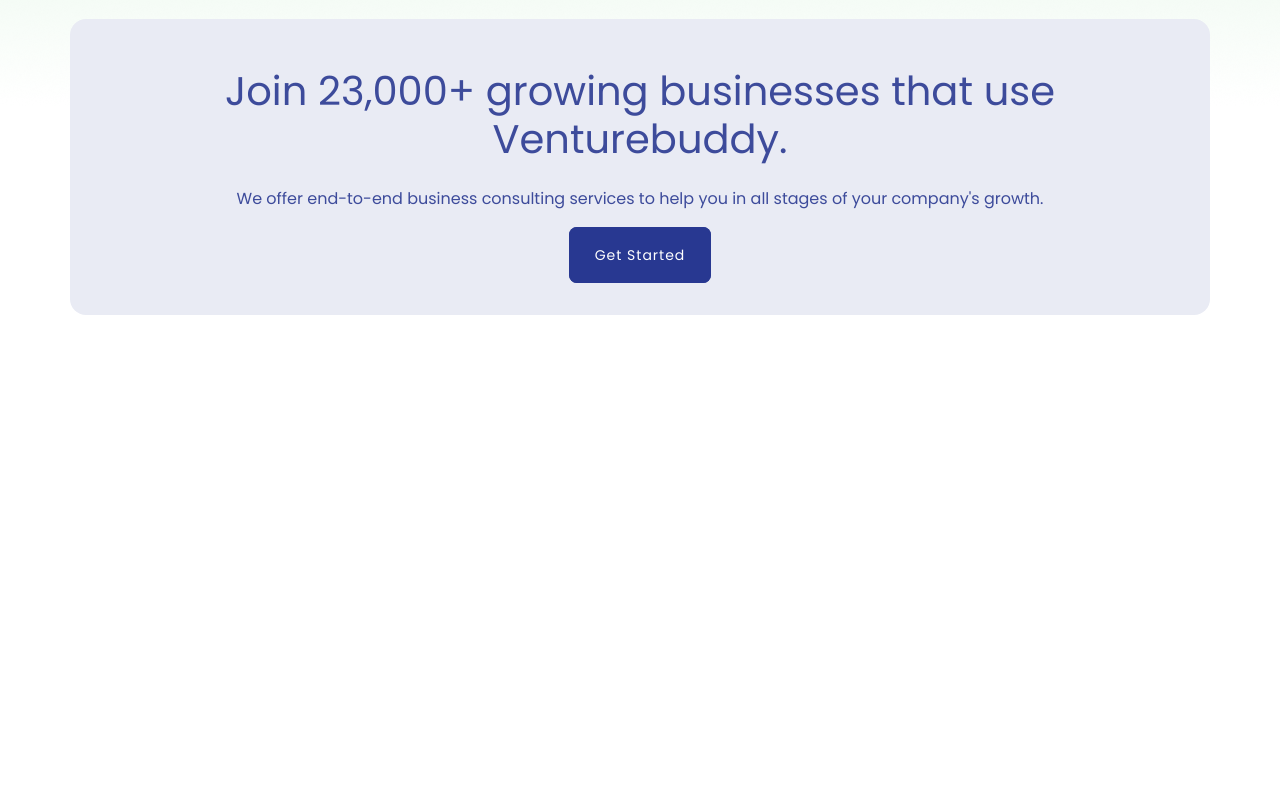
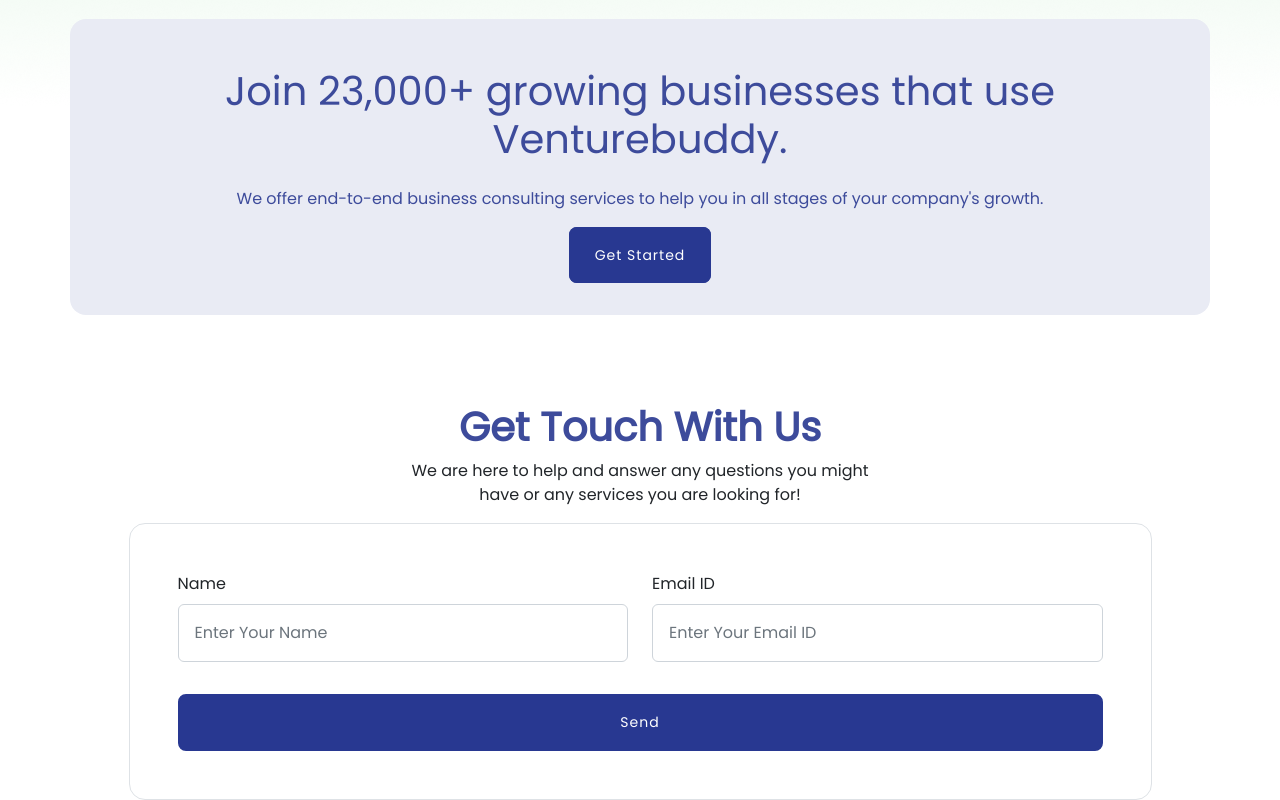
Before and after one commit to dheerajhemachandran/venturebuddy-google-auth, a React (Create React App) app: page / in a window 1280 px wide. Shown: the part 5266-6066 px from the top of the page. Before the commit the page ends 5669 px from the top, so only its background shows below. Built offline with nearby package versions, Linux system fonts and the light colour scheme.

Commit message:
get in touch section added

```diff
--- a/src/App.css
+++ b/src/App.css
@@ -189,6 +189,11 @@
   color: #283891 !important;
   border: 2px solid #283891;
   transition: all 200ms;
+}
+
+.btn-blue:focus {
+  background-color: #283891;
+  color: #fff;
 }
 
 .btn-outline-blue {
--- a/src/Pages/Home.js
+++ b/src/Pages/Home.js
@@ -1,4 +1,5 @@
 import React from "react";
+import GetTouchWithUs from "../components/GetTouchWithUs";
 import Header from "../components/Header";
 import JoinAsInvestor from "../components/JoinAsInvestor";
 import Organizations from "../components/Organizations";
@@ -14,6 +15,7 @@
       <HowItWorks />
       <Testimonial />
       <Organizations />
+      <GetTouchWithUs />
     </div>
   );
 };
--- /dev/null
+++ b/src/components/GetTouchWithUs.js
@@ -0,0 +1,50 @@
+import React from "react";
+
+const GetTouchWithUs = () => {
+  return (
+    <div className="container">
+      <h1 className="text-blue fw-bold text-center">Get Touch With Us</h1>
+      <p className="text-center col-5 mx-auto">
+        We are here to help and answer any questions you might have or any
+        services you are looking for!
+      </p>
+
+      <form className="col-11 p-5 rounded-4 mx-auto border" action="">
+        <div className="row row-cols-2">
+          <div>
+            <label for="name" class="form-label">
+              Name
+            </label>
+            <div class="mb-3">
+              <input
+                type="text"
+                class="form-control p-3"
+                id="name"
+                placeholder="Enter Your Name"
+                aria-describedby="basic-addon3"
+              />
+            </div>
+          </div>
+          <div>
+            <label for="email" class="form-label">
+              Email ID
+            </label>
+            <div class="mb-3">
+              <input
+                type="text"
+                class="form-control p-3"
+                id="email"
+                placeholder="Enter Your Email ID"
+                aria-describedby="basic-addon3"
+              />
+            </div>
+          </div>
+        </div>
+
+        <input type="button" value="Send" className="btn btn-blue w-100" />
+      </form>
+    </div>
+  );
+};
+
+export default GetTouchWithUs;
--- a/src/components/Testimonial.js
+++ b/src/components/Testimonial.js
@@ -11,9 +11,9 @@
         What Clients say About us
       </h1>
 
-      <div class="d-flex align-items-start py-5">
+      <div class="d-flex align-items-start flex-column flex-lg-row py-5">
         <div
-          class="nav flex-column nav-pills me-3 col-4"
+          class="nav d-flex flex-row flex-lg-column nav-pills me-3 col-12 col-lg-4"
           id="v-pills-tab"
           role="tablist"
           aria-orientation="vertical"
@@ -87,7 +87,7 @@
             </div>
           </button>
         </div>
-        <div class="tab-content col-8" id="v-pills-tabContent">
+        <div class="tab-content col-12 col-lg-8" id="v-pills-tabContent">
           <div
             class="tab-pane fade show active"
             id="v-pills-home"
```
